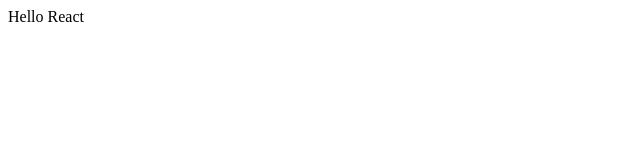
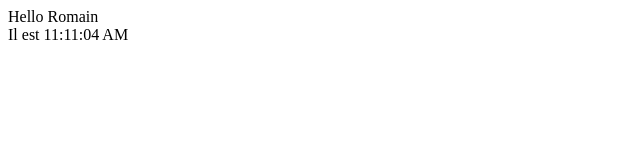
Before and after one commit to bioub/Formation_React_MesDocteurs_2022_05, a React (Create React App) app in the folder hello-react/: page / in a window 1280 px wide. Shown: the top 160 px of the page, without its empty margins (0-640 px from the left). Built offline with nearby package versions, Linux system fonts and the light colour scheme.

Commit message:
Jour 0.5

```diff
--- a/hello-react/package.json
+++ b/hello-react/package.json
@@ -12,8 +12,7 @@
   "scripts": {
     "start": "react-scripts start",
     "build": "react-scripts build",
-    "test": "react-scripts test",
-    "eject": "react-scripts eject"
+    "test": "react-scripts test"
   },
   "eslintConfig": {
     "extends": "react-app"
--- a/hello-react/src/App.js
+++ b/hello-react/src/App.js
@@ -1,9 +1,11 @@
-import React from 'react';
+import Clock from "./Clock";
+import Hello from "./Hello";
 
 function App() {
   return (
     <div className="App">
-      Hello React
+      <Hello />
+      <Clock />
     </div>
   );
 }
--- /dev/null
+++ b/hello-react/src/Clock.js
@@ -0,0 +1,11 @@
+function Clock() {
+  const now = new Date();
+  return (
+    <div className="Clock">
+      Il est{" "}
+      {now.toLocaleTimeString()}
+    </div>
+  );
+}
+
+export default Clock;
--- /dev/null
+++ b/hello-react/src/Hello.js
@@ -0,0 +1,51 @@
+// Exemple avec le DOM
+
+// function Hello() {
+//   const divEl = document.createElement('div');
+//   divEl.className = 'Hello';
+//   divEl.id = 'box';
+//   divEl.title = 'Mon composant';
+
+//   const textNode = document.createTextNode('Hello ');
+
+//   const spanEl = document.createElement('span');
+//   spanEl.className = 'prenom';
+//   spanEl.innerText = 'Romain';
+
+//   divEl.append(textNode, spanEl);
+
+//   document.body.append(divEl);
+// }
+
+// <div class="Hello" id="box" title="Mon composant">
+//   Hello <span class="prenom">Romain</span>
+// </div>
+
+// Exemple avec React.createElement
+// import React from 'react';
+
+// function Hello() {
+//   return React.createElement(
+//     'div',
+//     {
+//       className: 'Hello',
+//       id: 'box',
+//       title: 'Mon Composant',
+//     },
+//     'Hello ',
+//     React.createElement('span', { className: 'prenom' }, 'Romain'),
+//   );
+// }
+
+// Exemple avec JSX
+// Depuis React 17, plus besoin d'importer React lorsqu'on fait du JSX
+
+function Hello() {
+  return (
+    <div className="Hello" id="box" title="Mon composant">
+      Hello <span className="prenom">Romain</span>
+    </div>
+  );
+}
+
+export default Hello;
--- a/hello-react/src/index.js
+++ b/hello-react/src/index.js
@@ -1,5 +1,23 @@
-import React from 'react';
-import ReactDOM from 'react-dom';
+import { StrictMode } from 'react';
+
+// Jusqu'à React 17
+// import ReactDOM from 'react-dom';
+// Depuis React 18
+import { createRoot } from 'react-dom/client';
+
 import App from './App';
 
-ReactDOM.render(<App />, document.getElementById('root'));
+// Jusqu'à React 17
+// ReactDOM.render(<App />, document.getElementById('root'));
+
+// Depuis React 18
+const root = createRoot(document.getElementById('root'));
+
+
+setInterval(() => {
+  root.render(
+    <StrictMode>
+      <App />
+    </StrictMode>
+  );
+}, 1000);
```
